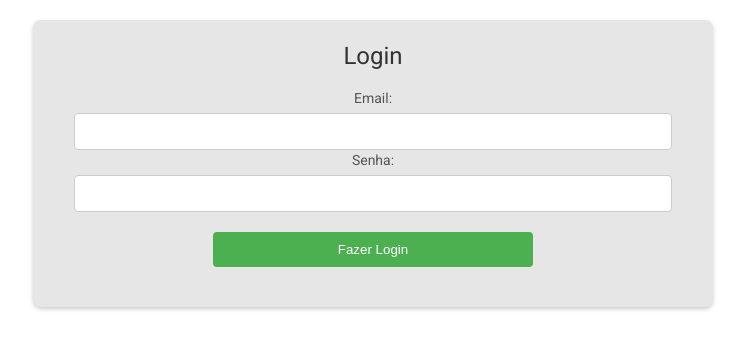
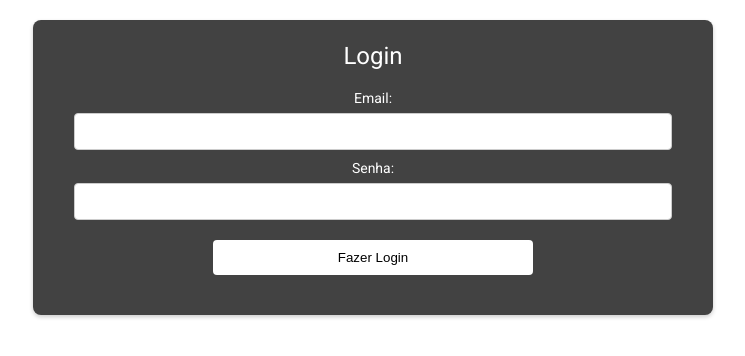
Before and after one commit to MiroBenicio/dashboard_angular, an Angular app: page /login in a window 1280 px wide. Shown: the top 356 px of the page, without its empty margins (267-1012 px from the left). Built offline with nearby package versions, Linux system fonts and the light colour scheme.

Commit message:
validação de login com alert mudanças de layout do login

```diff
--- a/src/app/auth/login/login.component.css
+++ b/src/app/auth/login/login.component.css
@@ -1,5 +1,5 @@
 .container {
-  background-color: #e6e6e6;
+  background-color: #424242;
   padding: 20px;
   border-radius: 8px;
   box-shadow: 0 2px 4px rgba(0, 0, 0, 0.2);
@@ -10,13 +10,13 @@
 }
 
 h1 {
-  color: #333;
+  color: white;
 }
 
 label {
   display: block;
   margin-bottom: 5px;
-  color: #555;
+  color: white;
 }
 
 input[type="email"],
@@ -33,8 +33,8 @@ button[type="submit"] {
   padding: 10px;
   margin-top: 20px;
   margin: 20px auto;
-  background-color: #4caf50;
-  color: white;
+  background-color: white;
+  color: black;
   border: none;
   border-radius: 4px;
   cursor: pointer;
--- a/src/app/auth/login/login.component.html
+++ b/src/app/auth/login/login.component.html
@@ -5,7 +5,7 @@
       <label for="email">Email:</label>
       <input type="email" id="email" [(ngModel)]="email" />
     </div>
-    <div class="">
+    <div class="" style="margin-top: 8px">
       <label for="senha">Senha:</label>
       <input for="senha" id="senha" [(ngModel)]="senha" type="password" />
     </div>
--- a/src/app/auth/login/login.component.ts
+++ b/src/app/auth/login/login.component.ts
@@ -23,14 +23,15 @@ export class LoginComponent implements OnInit {
   senha = '';
 
   login(): void {
-    this.authService.login(this.email, this.senha).subscribe((res) => {
-      let response = JSON.parse(JSON.stringify(res));
-      if (response.status === 200) {
-        console.log('teste');
+    this.authService.login(this.email, this.senha).subscribe({
+      next: (res) => {
+        let response = JSON.parse(JSON.stringify(res));
         this.storageService.set('token', response.data);
         this.router.navigate(['influencerList']);
-        return;
-      }
+      },
+      error: () => {
+        alert('Email ou Senha Inválidos');
+      },
     });
   }
   ngOnInit(): void {}
```
